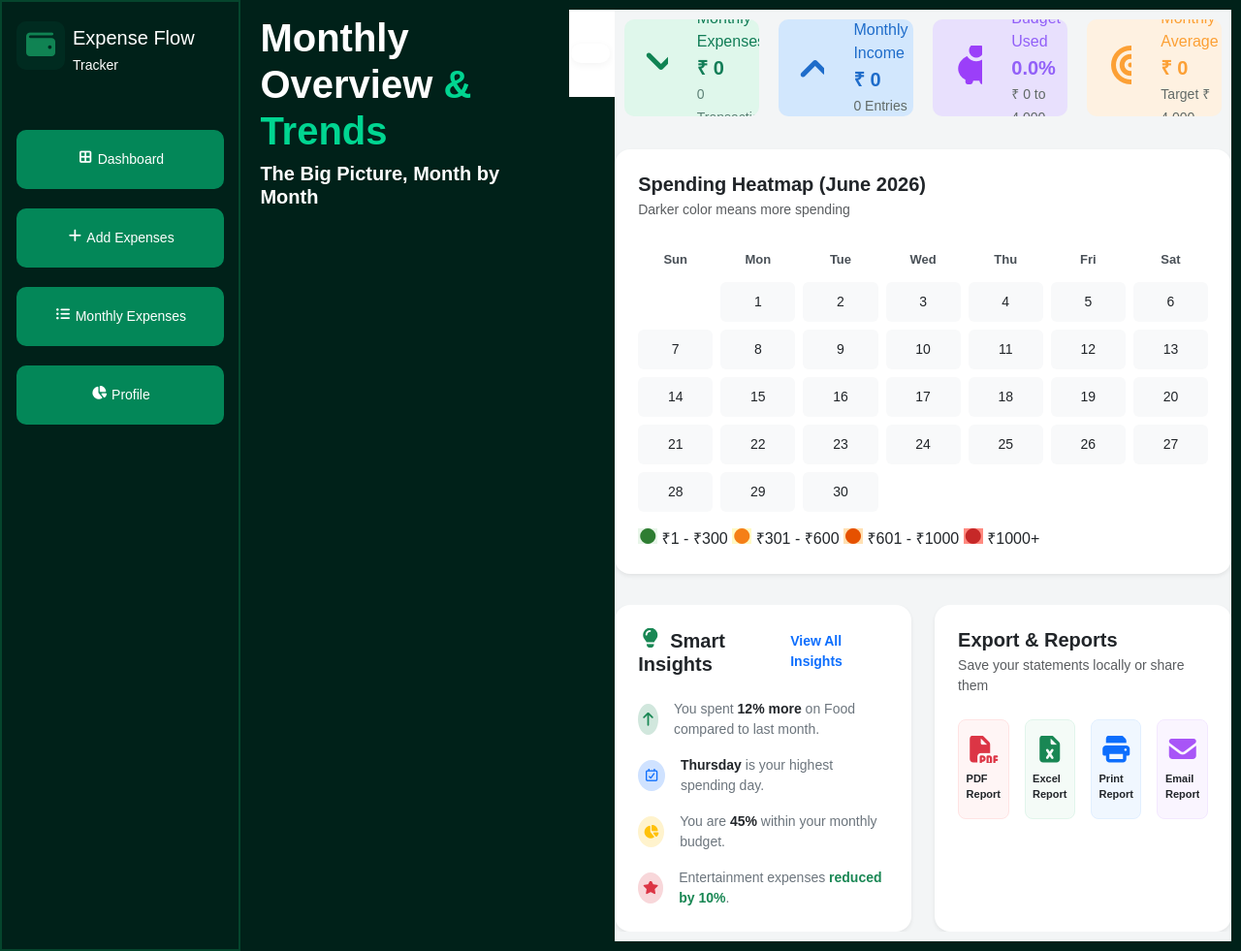
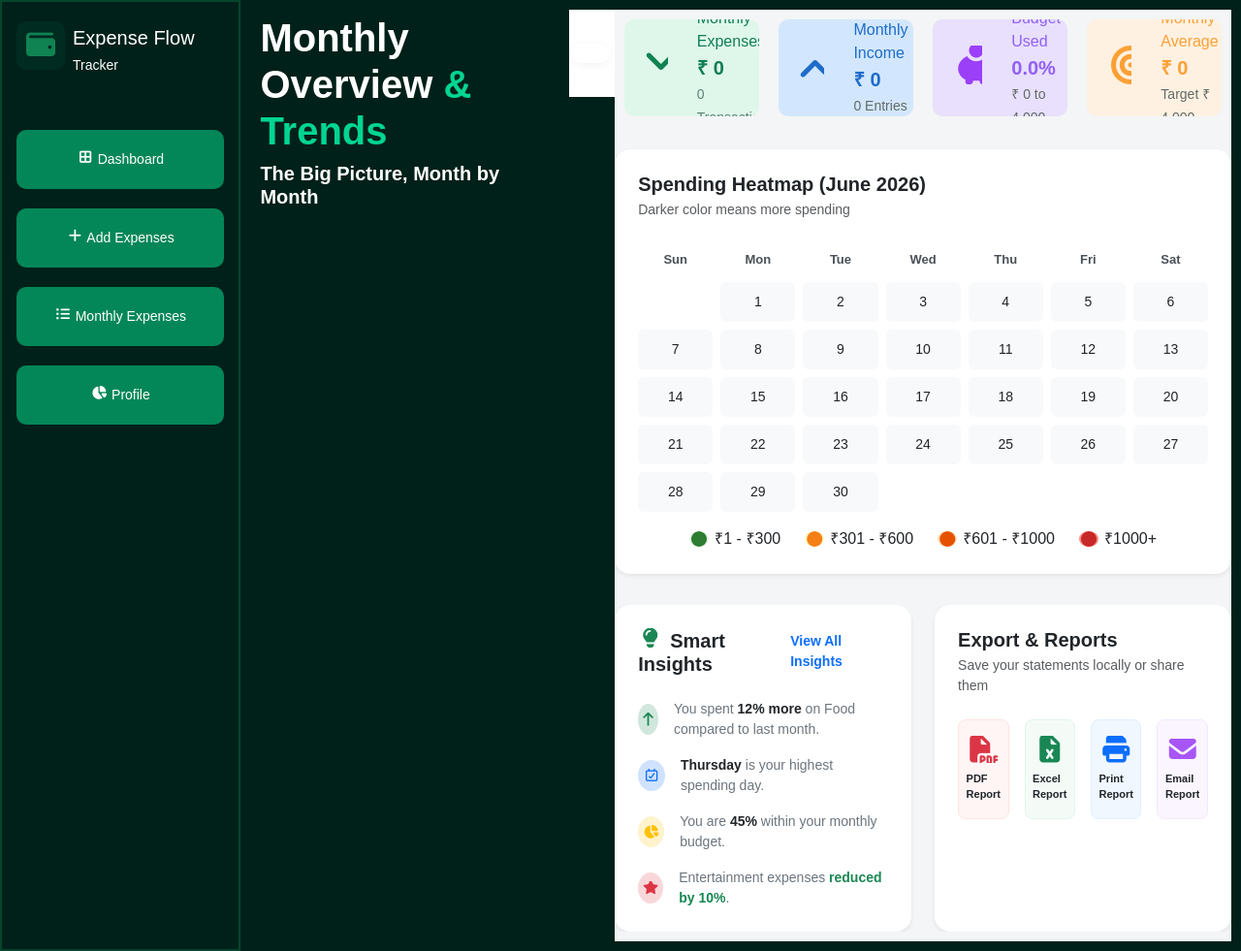
Before and after one commit to sammmyyy17/ExpansesFlow, a Django app: page /monthly-transaction/ in a window 1280 px wide. Shown: the whole page at 97% size. Run offline with Django 5.2, Linux system fonts and the light colour scheme; some libraries are stand-ins or nearby versions.

Commit message:
Update style.css

```diff
--- a/static/style.css
+++ b/static/style.css
@@ -339,7 +339,24 @@ small {
   background-color: #ff8a80 !important; /* Warning/high alert light red */
   color: #c62828;
 }
+.heatmap-legend i{
+    border-radius: 50%;
+}
+.heatmap-legend {
+    display: flex;
+    justify-content: center;   /* center horizontally */
+    align-items: center;
+    gap: 25px;
+    flex-wrap: nowrap;
+    width: 100%;
+}
 
+.heatmap-legend span {
+    display: flex;
+    align-items: center;
+    gap: 6px;
+    white-space: nowrap;
+}
 /* Small Indicator Dots for Legend Area */
 .legend-dot {
   width: 14px;
```
